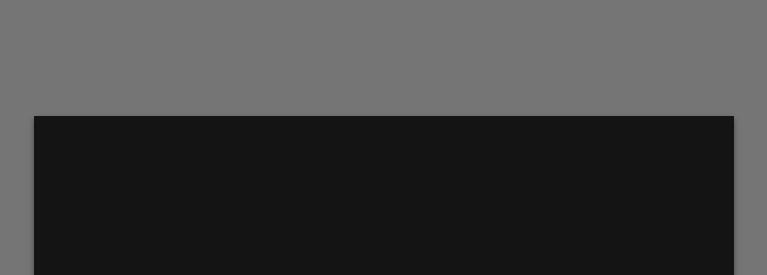
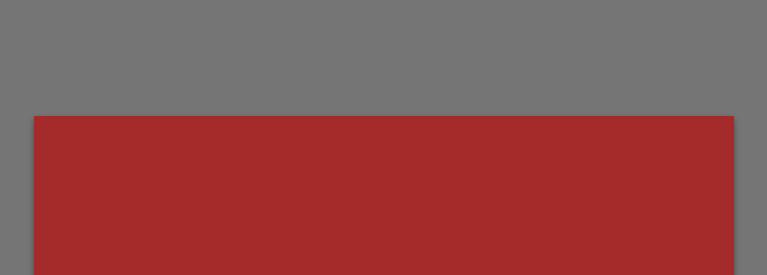
Before and after one commit to slapico/slapico.github.io, a plain HTML site: page rocky/index.html in a window 1280 px wide. Shown: the part 84-359 px from the top of the page, without its empty margins (256-1023 px from the left). Drawn offline with nearby package versions, Linux system fonts and the light colour scheme.

Commit message:
made dustins brown

```diff
--- a/dustin/style.css
+++ b/dustin/style.css
@@ -26,7 +26,7 @@ body { background: #757575; overflow-x: hidden; }
   /* Styling */
   width: 700px;
   height: 400px;
-  background: rgb(20,20,20);
+  background: rgb(165,42,42);
   box-shadow: 0 3px 6px rgba(0, 0, 0, 0.16), 0 3px 6px rgba(0, 0, 0, 0.23);
 
   /* Card flipping effects */
```
